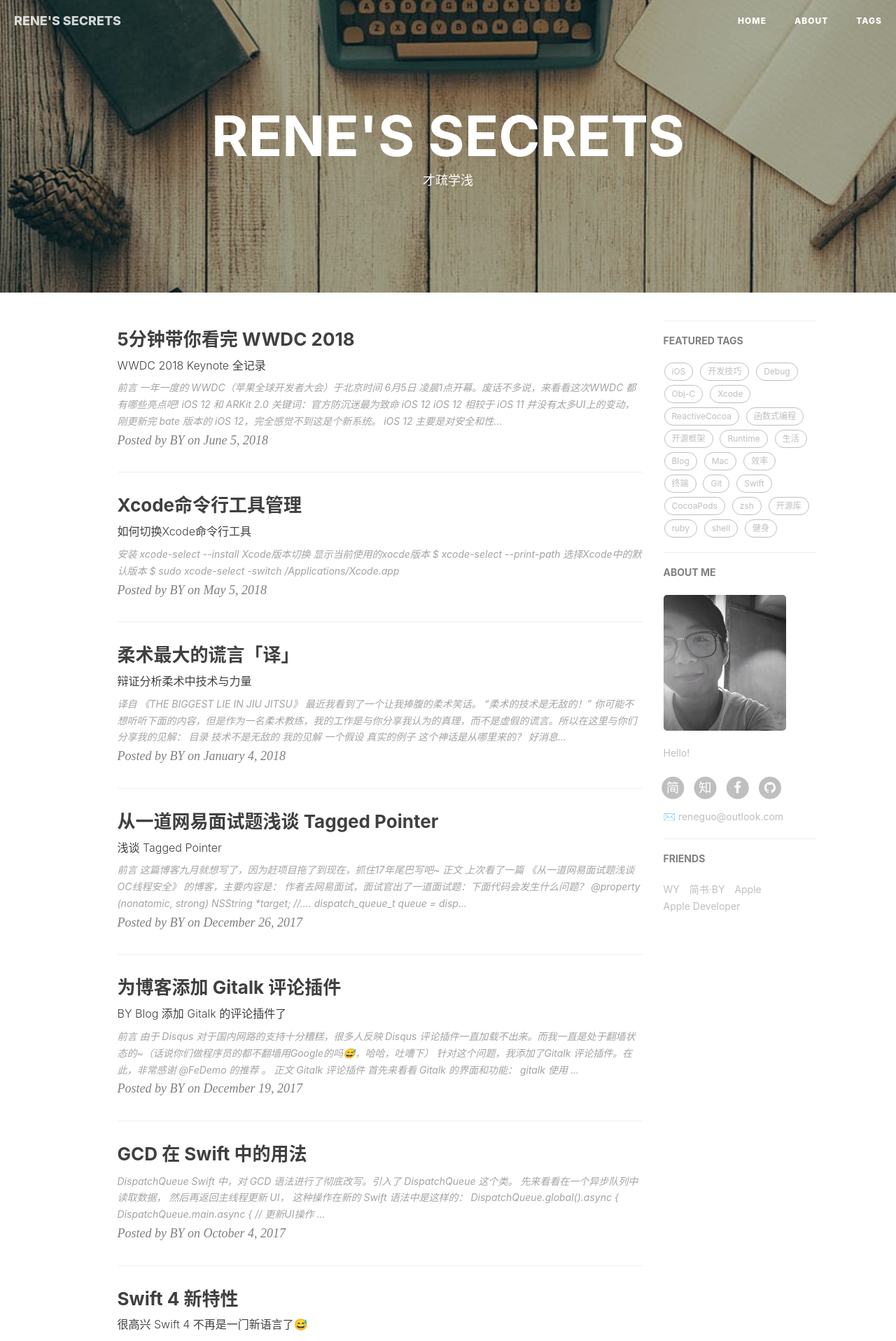
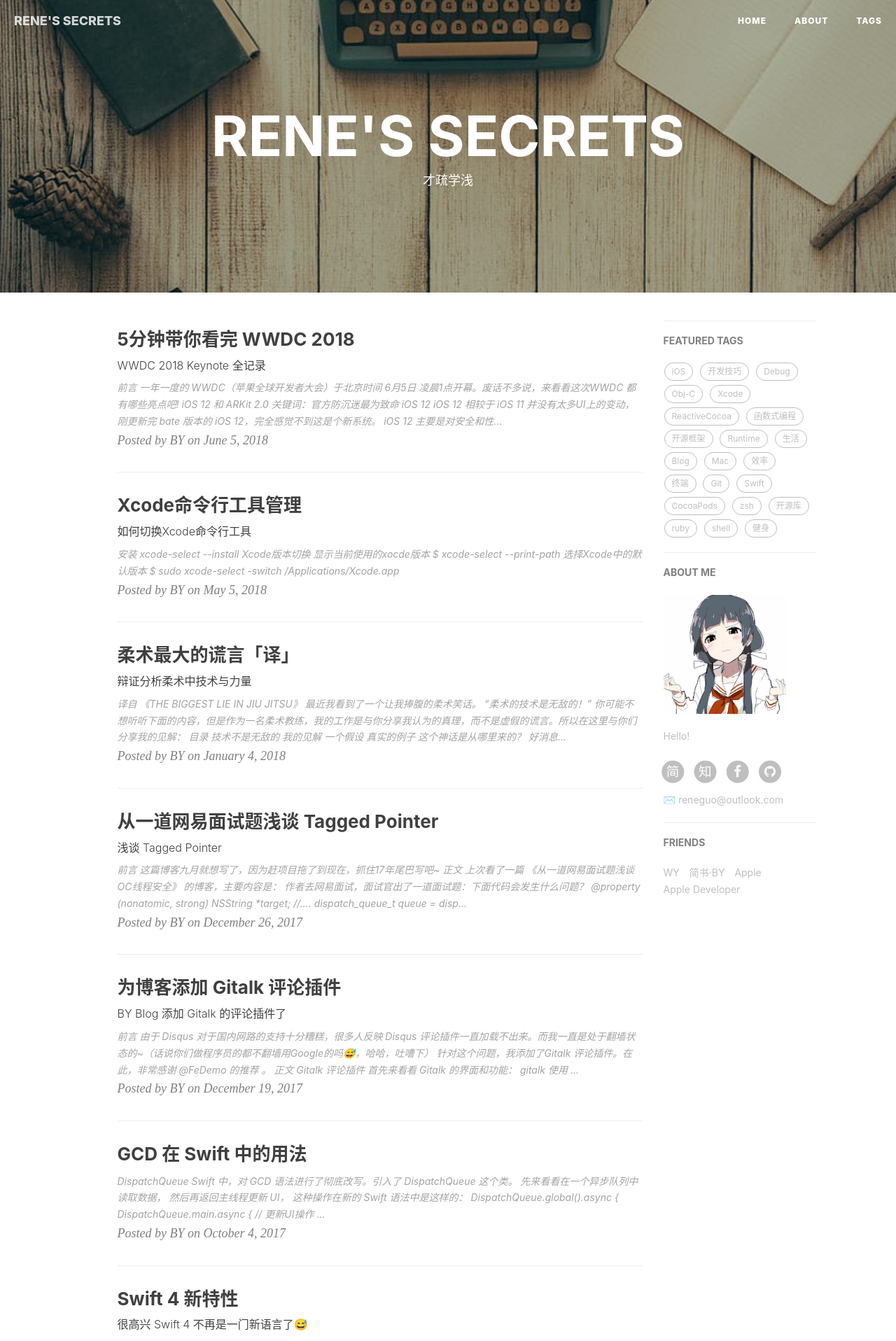
Before and after one commit to ReneGuo/ReneGuo.github.io, a Jekyll site: the page built from index.html, in a window 1280 px wide. Shown: the top 1916 px of the page at 70% size. Built offline with Jekyll 4.4.1, drawn with Linux system fonts in a browser that asks for light colours; nearby versions of some CDN libraries; the list of posts is cut into pages by our own code; comment, search, counter and statistics services are not loaded.

Commit message:
basic settings

```diff
--- a/_config.yml
+++ b/_config.yml
@@ -12,7 +12,7 @@ github_repo: "https://github.com/ReneGuo/ReneGuo.github.io.git" # you code repos
 # Sidebar settings
 sidebar: true # whether or not using Sidebar.
 sidebar-about-description: "Hello!"
-sidebar-avatar: /img/about-BY-gentle.jpg # use absolute URL, seeing it's used in both `/` and `/about/`
+sidebar-avatar: /img/Rene_avatar.jpg # use absolute URL, seeing it's used in both `/` and `/about/`
 
 # SNS settings
 RSS: false
```
Also changed, not shown: 404.html (+6 -4 lines), img/IMG_1402 copy 2.JPG (added), img/IMG_1402.JPG (added), img/Rene_avatar.JPG (added).
